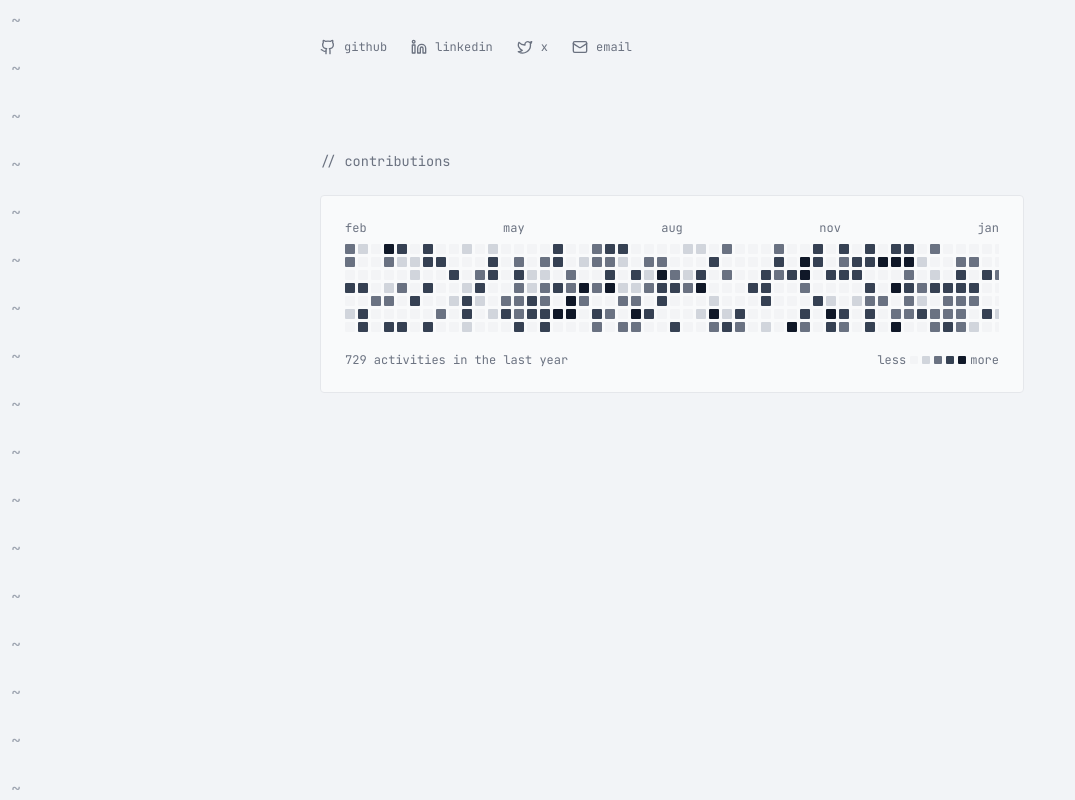
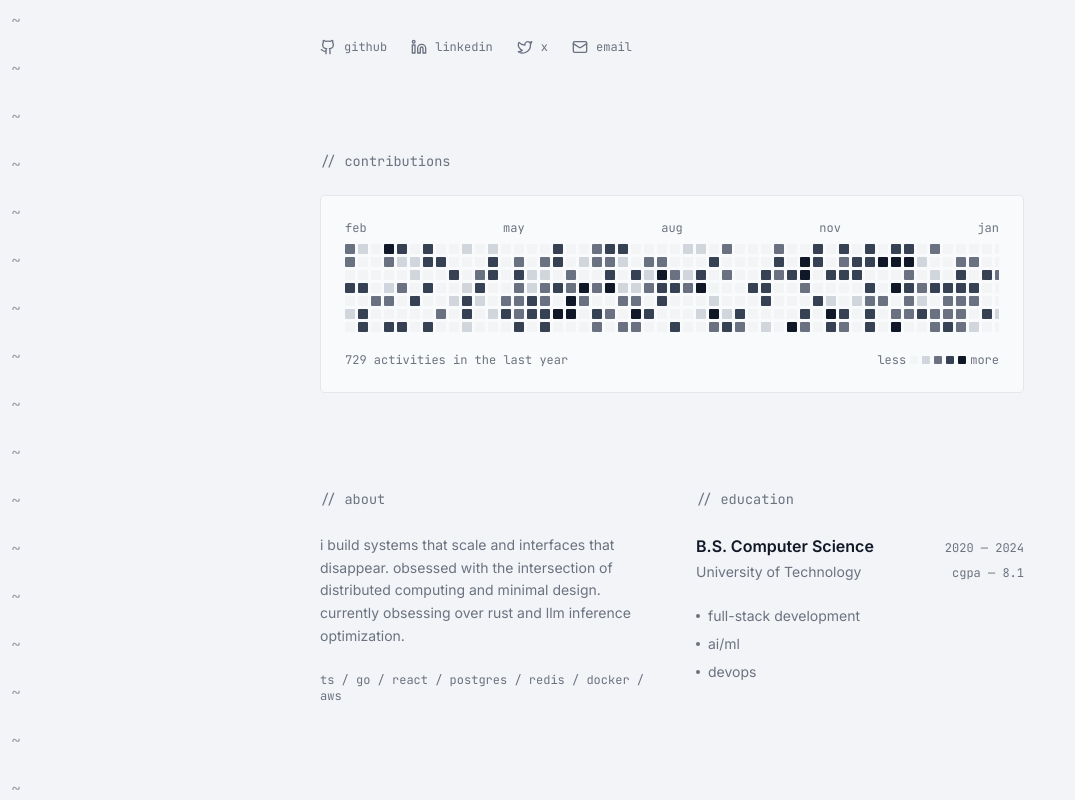
Before and after one commit to senutpal/untitled, an Astro site: page / in a window 1280 px wide. Shown: the part 535-1335 px from the top of the page, without its empty margins (0-1075 px from the left). Before the commit the page ends 1024 px from the top, so only its background shows below. Built offline with nearby package versions, Linux system fonts and the light colour scheme; Astro itself is replaced by a stand-in of ours.

Commit message:
add AboutSection with education

```diff
--- /dev/null
+++ b/src/components/AboutSection.astro
@@ -0,0 +1,43 @@
+---
+import SectionHeader from './SectionHeader.astro';
+---
+
+<section class="fade-on-scroll grid md:grid-cols-2 gap-12">
+  <div>
+    <SectionHeader title="about" />
+    <p class="leading-relaxed font-normal text-sm mb-6" style="color: var(--text-secondary);">
+      i build systems that scale and interfaces that disappear. obsessed with the intersection of distributed computing and minimal design. currently obsessing over rust and llm inference optimization.
+    </p>
+    <div class="space-y-2 font-mono text-xs" style="color: var(--text-secondary);">
+      <p>ts / go / react / postgres / redis / docker / aws</p>
+    </div>
+  </div>
+
+  <div>
+    <SectionHeader title="education" />
+    <div class="space-y-6">
+      <div class="group">
+        <div class="flex justify-between items-baseline mb-1">
+          <h3 class="font-semibold" style="color: var(--text-primary);">B.S. Computer Science</h3>
+          <span class="font-mono text-xs" style="color: var(--text-secondary);">2020 — 2024</span>
+        </div>
+        <div class="flex justify-between items-baseline">
+          <p class="text-sm" style="color: var(--text-secondary);">University of Technology</p>
+          <span class="font-mono text-xs" style="color: var(--text-secondary);">cgpa — 8.1</span>
+        </div>
+      </div>
+
+      <ul class="space-y-2 mt-4 text-sm list-none pl-0" style="color: var(--text-secondary);">
+        <li class="flex items-center gap-2">
+          <span class="w-1 h-1 rounded-full" style="background-color: var(--text-secondary);"></span> full-stack development
+        </li>
+        <li class="flex items-center gap-2">
+          <span class="w-1 h-1 rounded-full" style="background-color: var(--text-secondary);"></span> ai/ml
+        </li>
+        <li class="flex items-center gap-2">
+          <span class="w-1 h-1 rounded-full" style="background-color: var(--text-secondary);"></span> devops
+        </li>
+      </ul>
+    </div>
+  </div>
+</section>
--- a/src/pages/index.astro
+++ b/src/pages/index.astro
@@ -3,6 +3,7 @@ import BaseLayout from '../layouts/BaseLayout.astro';
 import GutterColumn from '../components/GutterColumn.astro';
 import HeroSection from '../components/HeroSection.astro';
 import ContributionHeatmap from '../components/ContributionHeatmap.astro';
+import AboutSection from '../components/AboutSection.astro';
 ---
 
 <BaseLayout title="utpal.dev">
@@ -10,5 +11,6 @@ import ContributionHeatmap from '../components/ContributionHeatmap.astro';
   <main class="max-w-3xl mx-auto px-6 md:px-0 md:pl-16 pt-16 md:pt-24 space-y-24">
     <HeroSection />
     <ContributionHeatmap />
+    <AboutSection />
   </main>
 </BaseLayout>
```
